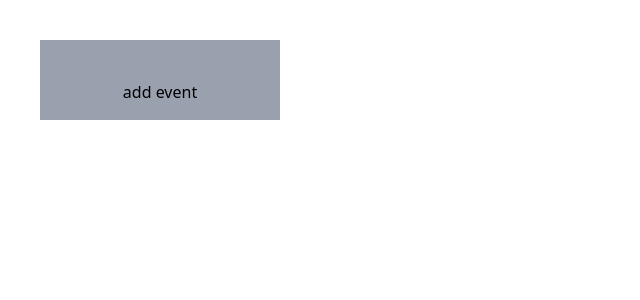
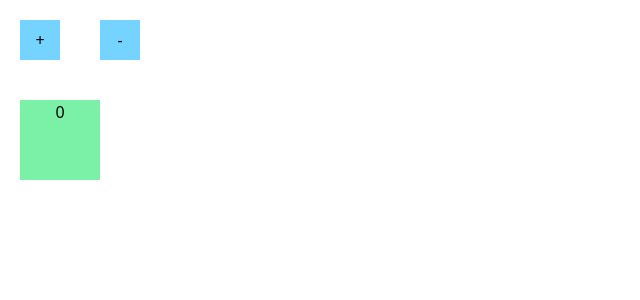
Before and after one commit to system-Barinda/React-project-of-learning, a React (Vite) app in the folder React_learning/: page / in a window 1280 px wide. Shown: the top 300 px of the page, without its empty margins (0-640 px from the left). Built offline with nearby package versions, Linux system fonts and the light colour scheme.

Commit message:
done to update the screen all

```diff
--- a/React_learning/src/page/component.jsx
+++ b/React_learning/src/page/component.jsx
@@ -144,13 +144,31 @@ import React from "react";
 //     );
 // }
 
-export default function events(){
-    function handleButton(){
-        alert('my name is barinda system sylvere');
+// export default function events(){
+//     function handleButton(){
+//         alert('my name is barinda system sylvere');
+//     }
+//     return(
+//         <>
+//            <button onClick={handleButton} className="h-10 w-60 bg-gray-400 p-10 m-10 text-center cursor-pointer hover:green">add event</button>
+//         </>
+//     )
+// }
+
+export default function MyButton(){
+    const[count,setCount] = React.useState(0);
+    function handleCount(){
+        setCount(count + 1);
+    }
+    function handleDecount(){
+        setCount(count - 1);
     }
     return(
         <>
-           <button onClick={handleButton} className="h-10 w-60 bg-gray-400 p-10 m-10 text-center cursor-pointer hover:green">add event</button>
+        <button onClick={handleCount} className="h-10 w-10 bg-sky-300 m-5">+</button>
+        <button onClick={handleDecount} className="h-10 w-10 bg-sky-300 m-5">-</button>
+
+        <div className="h-20 w-20 bg-green-300 m-5 text-center">{count}</div>
         </>
     )
 }
```
